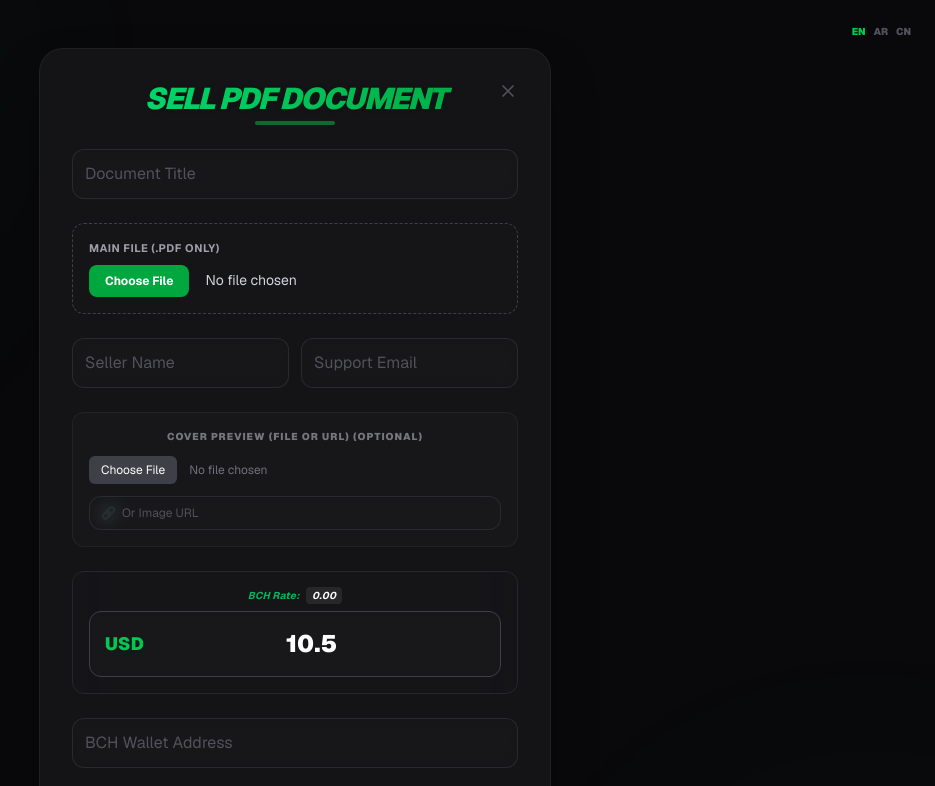
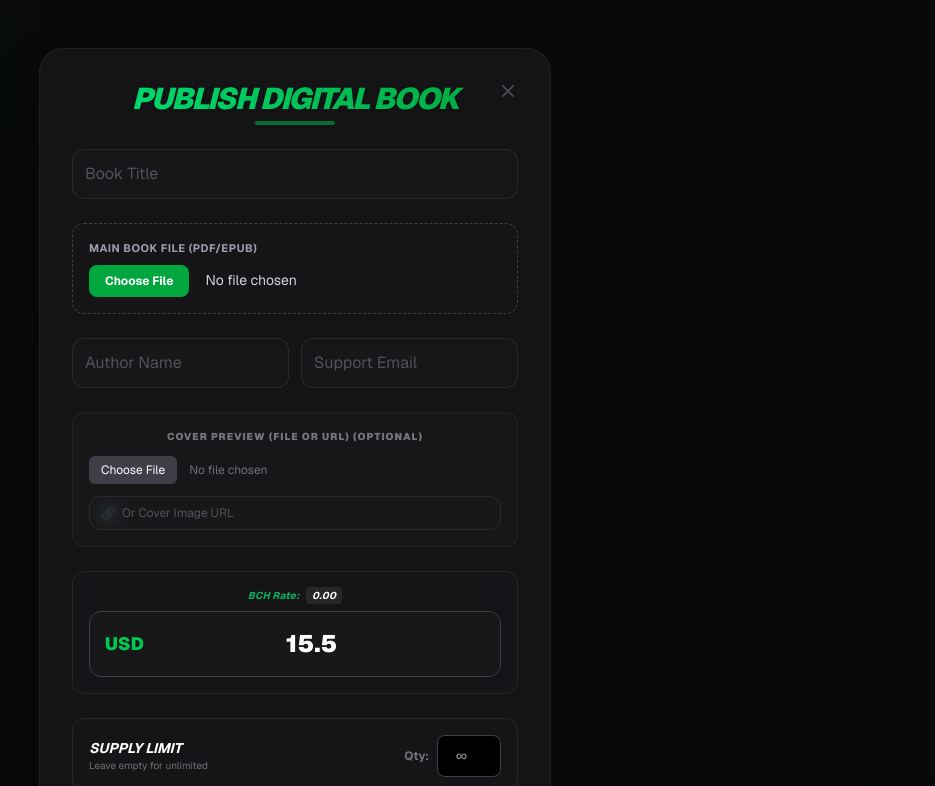
Before and after one commit to saleemm1/payonce-cash, a Next.js app: page /create/books in a window 1280 px wide. Shown: the top 786 px of the page, without its empty margins (345-1280 px from the left). Built offline with nearby package versions, Linux system fonts and the light colour scheme; no server answers.

Commit message:
Update page.js

```diff
--- a/app/create/books/page.js
+++ b/app/create/books/page.js
@@ -4,13 +4,13 @@ import Link from 'next/link';
 
 const translations = {
   en: {
-    title: "Sell PDF Document",
-    docTitle: "Document Title",
-    uploadLabel: "Main File (.pdf only)",
-    seller: "Seller Name",
+    title: "Publish Digital Book",
+    bookTitle: "Book Title",
+    uploadLabel: "Main Book File (PDF/EPUB)",
+    author: "Author Name",
     email: "Support Email",
     coverLabel: "Cover Preview (File or URL) (Optional)",
-    orUrl: "Or Image URL",
+    orUrl: "Or Cover Image URL",
     rate: "BCH Rate:",
     wallet: "BCH Wallet Address",
     promo: "Promo Code",
@@ -18,19 +18,22 @@ const translations = {
     viral: "Viral Mode",
     rec: "Recommended",
     comm: "10% promoter commission",
-    generate: "Generate PDF Link",
-    processing: "Processing Assets...",
+    generate: "Generate Book Link",
+    processing: "Publishing Book...",
     copy: "Copy",
-    done: "✅"
+    done: "✅",
+    supply: "Supply Limit",
+    unlimited: "Leave empty for unlimited",
+    qty: "Qty:"
   },
   ar: {
-    title: "بيع مستند PDF",
-    docTitle: "عنوان المستند",
-    uploadLabel: "الملف الرئيسي (.pdf فقط)",
-    seller: "اسم البائع",
+    title: "نشر كتاب رقمي",
+    bookTitle: "عنوان الكتاب",
+    uploadLabel: "ملف الكتاب الرئيسي (PDF/EPUB)",
+    author: "اسم المؤلف",
     email: "بريد الدعم",
     coverLabel: "معاينة الغلاف (ملف أو رابط) (اختياري)",
-    orUrl: "أو رابط الصورة",
+    orUrl: "أو رابط صورة الغلاف",
     rate: "سعر BCH:",
     wallet: "عنوان محفظة BCH",
     promo: "كود خصم",
@@ -38,19 +41,22 @@ const translations = {
     viral: "الوضع الفيروسي",
     rec: "موصى به",
     comm: "10% عمولة للمسوق",
-    generate: "إنشاء رابط PDF",
-    processing: "جاري معالجة الأصول...",
+    generate: "إنشاء رابط الكتاب",
+    processing: "جاري نشر الكتاب...",
     copy: "نسخ",
-    done: "✅"
+    done: "✅",
+    supply: "حد المخزون",
+    unlimited: "اتركه فارغاً لعدد لا نهائي",
+    qty: "العدد:"
   },
   zh: {
-    title: "出售 PDF 文档",
-    docTitle: "文档标题",
-    uploadLabel: "主文件 (仅限 .pdf)",
-    seller: "卖家名称",
+    title: "发布电子书",
+    bookTitle: "书名",
+    uploadLabel: "主要书籍文件 (PDF/EPUB)",
+    author: "作者姓名",
     email: "支持邮箱",
     coverLabel: "封面预览 (文件或链接) (可选)",
-    orUrl: "或图片链接",
+    orUrl: "或封面图片链接",
     rate: "BCH 汇率:",
     wallet: "BCH 钱包地址",
     promo: "优惠码",
@@ -58,20 +64,23 @@ const translations = {
     viral: "病毒模式",
     rec: "推荐",
     comm: "10% 推广佣金",
-    generate: "生成 PDF 链接",
-    processing: "处理资产中...",
+    generate: "生成书籍链接",
+    processing: "发布书籍中...",
     copy: "复制",
-    done: "✅"
+    done: "✅",
+    supply: "供应限制",
+    unlimited: "留空表示无限",
+    qty: "数量:"
   }
 };
 
-export default function PDFUploadPage() {
+export default function BookUploadPage() {
   const [productName, setProductName] = useState('');
   const [sellerName, setSellerName] = useState('');
   const [sellerEmail, setSellerEmail] = useState('');
   const [previewLink, setPreviewLink] = useState('');
   const [previewFile, setPreviewFile] = useState(null);
-  const [usdPrice, setUsdPrice] = useState(10.5);
+  const [usdPrice, setUsdPrice] = useState(15.5);
   const [wallet, setWallet] = useState('');
   const [bchPreview, setBchPreview] = useState('0.00');
   const [file, setFile] = useState(null);
@@ -82,6 +91,7 @@ export default function PDFUploadPage() {
   const [enablePromo, setEnablePromo] = useState(false);
   const [promoCode, setPromoCode] = useState('');
   const [promoDiscount, setPromoDiscount] = useState('');
+  const [maxSupply, setMaxSupply] = useState(''); // 🔥 State للمخزون
   const [lang, setLang] = useState('en');
 
   useEffect(() => {
@@ -101,17 +111,12 @@ export default function PDFUploadPage() {
     getBCH();
   }, [usdPrice]);
 
-  const changeLang = (l) => {
-    setLang(l);
-    localStorage.setItem('payonce_lang', l);
-  };
-
   const t = translations[lang];
   const dir = lang === 'ar' ? 'rtl' : 'ltr';
 
   const handleGenerate = async (e) => {
     e.preventDefault();
-    if (!file) return alert("Please select a PDF file");
+    if (!file) return alert("Please select a book file (PDF/EPUB)");
 
     setUploading(true);
     try {
@@ -143,6 +148,8 @@ export default function PDFUploadPage() {
         i: json.ipfsHash,
         fn: originalFileName,
         a: enableAffiliate,
+        dt: 'file',
+        l: maxSupply ? parseInt(maxSupply) : null, // 🔥 إضافة الليميت للرابط
         pc: enablePromo && promoCode && promoDiscount ? { code: promoCode.toUpperCase(), discount: promoDiscount } : null
       };
 
@@ -162,12 +169,6 @@ export default function PDFUploadPage() {
       <div className="absolute top-[-10%] left-[-10%] w-96 h-96 bg-green-600/10 rounded-full blur-[128px] pointer-events-none"></div>
       <div className="absolute bottom-[-10%] right-[-10%] w-96 h-96 bg-green-500/5 rounded-full blur-[128px] pointer-events-none"></div>
 
-      <div className="absolute top-6 right-6 flex gap-2 text-[10px] font-black uppercase z-50">
-        <button onClick={() => changeLang('en')} className={`${lang === 'en' ? 'text-green-500' : 'text-zinc-600 hover:text-white'}`}>EN</button>
-        <button onClick={() => changeLang('ar')} className={`${lang === 'ar' ? 'text-green-500' : 'text-zinc-600 hover:text-white'}`}>AR</button>
-        <button onClick={() => changeLang('zh')} className={`${lang === 'zh' ? 'text-green-500' : 'text-zinc-600 hover:text-white'}`}>CN</button>
-      </div>
-
       <form onSubmit={handleGenerate} className="relative z-10 w-full max-w-lg bg-[#18181b]/80 backdrop-blur-2xl p-8 rounded-3xl border border-white/5 shadow-2xl shadow-black/50 space-y-6 transform transition-all hover:border-white/10">
 
         <Link href="/create" className="absolute top-8 right-8 text-zinc-600 hover:text-white transition-colors">
@@ -175,36 +176,19 @@ export default function PDFUploadPage() {
         </Link>
 
         <div className="text-center space-y-1">
-            <h1 className="text-3xl font-black text-transparent bg-clip-text bg-gradient-to-r from-green-400 to-green-600 uppercase italic tracking-tighter drop-shadow-sm">
-            {t.title}
-            </h1>
+            <h1 className="text-3xl font-black text-transparent bg-clip-text bg-gradient-to-r from-green-400 to-green-600 uppercase italic tracking-tighter drop-shadow-sm">{t.title}</h1>
             <div className="h-1 w-20 bg-green-500/50 rounded-full mx-auto"></div>
         </div>
 
-        <div className="group">
-            <input
-                required
-                type="text"
-                value={productName}
-                onChange={(e) => setProductName(e.target.value)}
-                className={inputBaseStyles}
-                placeholder={t.docTitle}
-            />
-        </div>
+        <input required type="text" value={productName} onChange={(e) => setProductName(e.target.value)} className={inputBaseStyles} placeholder={t.bookTitle} />
 
         <div className="bg-zinc-900/30 p-4 rounded-xl border border-dashed border-zinc-700 group hover:border-green-500/50 transition-colors duration-300">
           <label className="text-[11px] text-zinc-400 mb-2 block uppercase font-bold tracking-wider group-hover:text-green-400 transition-colors">{t.uploadLabel}</label>
-          <input
-            required
-            type="file"
-            accept=".pdf"
-            onChange={(e)=>setFile(e.target.files[0])}
-            className="w-full text-sm text-gray-300 file:mr-4 file:py-2 file:px-4 file:rounded-lg file:border-0 file:text-xs file:font-bold file:bg-green-600 file:text-white hover:file:bg-green-500 file:transition-colors cursor-pointer"
-          />
+          <input required type="file" accept=".pdf,.epub" onChange={(e)=>setFile(e.target.files[0])} className="w-full text-sm text-gray-300 file:mr-4 file:py-2 file:px-4 file:rounded-lg file:border-0 file:text-xs file:font-bold file:bg-green-600 file:text-white hover:file:bg-green-500 file:transition-colors cursor-pointer" />
         </div>
 
         <div className="grid grid-cols-2 gap-3">
-          <input required type="text" placeholder={t.seller} onChange={(e)=>setSellerName(e.target.value)} className={inputBaseStyles} />
+          <input required type="text" placeholder={t.author} onChange={(e)=>setSellerName(e.target.value)} className={inputBaseStyles} />
           <input required type="email" placeholder={t.email} onChange={(e)=>setSellerEmail(e.target.value)} className={inputBaseStyles} />
         </div>
 
@@ -212,9 +196,7 @@ export default function PDFUploadPage() {
           <label className="text-[10px] text-zinc-400 block uppercase text-center font-black tracking-widest opacity-70">{t.coverLabel}</label>
           <input type="file" accept="image/*" onChange={(e)=>setPreviewFile(e.target.files[0])} className="w-full text-xs text-zinc-500 file:mr-3 file:py-1.5 file:px-3 file:rounded-md file:border-0 file:bg-zinc-700 file:text-white file:hover:bg-zinc-600 cursor-pointer transition-all" />
           <div className="relative">
-              <div className={`absolute inset-y-0 ${lang === 'ar' ? 'right-0 pr-3' : 'left-0 pl-3'} flex items-center pointer-events-none`}>
-                <span className="text-zinc-500 text-xs">🔗</span>
-              </div>
+              <div className={`absolute inset-y-0 ${lang === 'ar' ? 'right-0 pr-3' : 'left-0 pl-3'} flex items-center pointer-events-none`}><span className="text-zinc-500 text-xs">🔗</span></div>
               <input type="url" placeholder={t.orUrl} value={previewLink} onChange={(e)=>setPreviewLink(e.target.value)} className={`${inputBaseStyles} ${lang === 'ar' ? 'pr-8' : 'pl-8'} py-2 text-xs`} />
           </div>
         </div>
@@ -225,15 +207,27 @@ export default function PDFUploadPage() {
           </label>
           <div className="relative flex items-center group">
             <span className={`absolute ${lang === 'ar' ? 'right-4' : 'left-4'} text-green-500 font-black text-lg pointer-events-none group-hover:scale-110 transition-transform`}>USD</span>
-            <input
-                required
-                type="number"
-                step="any"
-                value={usdPrice}
-                onChange={(e) => setUsdPrice(e.target.value)}
-                className={`w-full p-4 ${lang === 'ar' ? 'pr-16' : 'pl-16'} bg-zinc-900 border border-zinc-700 rounded-xl text-white text-2xl outline-none focus:border-green-500 text-center font-black transition-all shadow-inner`}
-            />
+            <input required type="number" step="any" value={usdPrice} onChange={(e) => setUsdPrice(e.target.value)} className={`w-full p-4 ${lang === 'ar' ? 'pr-16' : 'pl-16'} bg-zinc-900 border border-zinc-700 rounded-xl text-white text-2xl outline-none focus:border-green-500 text-center font-black transition-all shadow-inner`} />
           </div>
+        </div>
+
+        {/* 🔥🔥🔥 هنا الإضافة الجديدة: Supply Limit 🔥🔥🔥 */}
+        <div className="bg-zinc-900/50 p-4 rounded-xl border border-zinc-800 flex items-center justify-between">
+            <div>
+                <h3 className="text-sm font-bold uppercase italic text-white">{t.supply}</h3>
+                <p className="text-[10px] text-zinc-500">{t.unlimited}</p>
+            </div>
+            <div className="flex items-center gap-2">
+                <span className="text-xs font-bold text-zinc-500">{t.qty}</span>
+                <input
+                    type="number"
+                    min="1"
+                    placeholder="∞"
+                    value={maxSupply}
+                    onChange={(e) => setMaxSupply(e.target.value)}
+                    className="w-16 p-2 bg-black border border-zinc-700 rounded-lg text-center text-white outline-none focus:border-green-500 font-bold"
+                />
+            </div>
         </div>
 
         <input required type="text" value={wallet} onChange={(e) => setWallet(e.target.value)} className={inputBaseStyles} placeholder={t.wallet} />
@@ -241,10 +235,7 @@ export default function PDFUploadPage() {
         <div className="bg-gradient-to-br from-zinc-900/80 to-zinc-900/40 p-4 rounded-xl border border-dashed border-zinc-700 hover:border-zinc-500 transition-colors flex flex-col gap-3 group">
             <div className="flex items-center justify-between">
                 <div>
-                   <h3 className="text-sm font-bold uppercase italic text-white flex items-center gap-2">
-                      {t.promo}
-                      {enablePromo && <span className="w-2 h-2 rounded-full bg-green-500 animate-pulse"></span>}
-                   </h3>
+                   <h3 className="text-sm font-bold uppercase italic text-white flex items-center gap-2">{t.promo} {enablePromo && <span className="w-2 h-2 rounded-full bg-green-500 animate-pulse"></span>}</h3>
                    <p className="text-[9px] text-zinc-500 group-hover:text-zinc-400 transition-colors">{t.discount}</p>
                 </div>
                 <div className={`relative inline-block w-10 ${lang === 'ar' ? 'ml-2' : 'mr-2'} align-middle select-none transition duration-200 ease-in`}>
@@ -262,20 +253,13 @@ export default function PDFUploadPage() {
 
         <div className="bg-gradient-to-r from-zinc-900 to-zinc-800/50 p-4 rounded-xl border border-zinc-700/50 flex items-center justify-between hover:shadow-lg hover:shadow-green-900/10 transition-all duration-300">
           <div>
-            <h3 className="text-sm font-bold uppercase italic text-white group flex items-center gap-1">
-                {t.viral}
-                <span className="text-[10px] bg-green-600/20 text-green-400 px-1.5 rounded ml-2 not-italic">{t.rec}</span>
-            </h3>
+            <h3 className="text-sm font-bold uppercase italic text-white group flex items-center gap-1">{t.viral} <span className="text-[10px] bg-green-600/20 text-green-400 px-1.5 rounded ml-2 not-italic">{t.rec}</span></h3>
             <p className="text-[10px] text-zinc-400 leading-tight mt-1">{t.comm}</p>
           </div>
           <input type="checkbox" checked={enableAffiliate} onChange={(e) => setEnableAffiliate(e.target.checked)} className="w-5 h-5 accent-green-500 cursor-pointer rounded bg-zinc-700 border-zinc-600 focus:ring-green-500 focus:ring-offset-zinc-900" />
         </div>
 
-        <button
-            type="submit"
-            disabled={uploading}
-            className="w-full relative overflow-hidden group bg-gradient-to-r from-green-600 to-green-500 hover:from-green-500 hover:to-green-400 py-4 rounded-xl font-black transition-all uppercase italic text-lg shadow-xl shadow-green-900/20 disabled:opacity-50 disabled:cursor-not-allowed transform active:scale-[0.99]"
-        >
+        <button type="submit" disabled={uploading} className="w-full relative overflow-hidden group bg-gradient-to-r from-green-600 to-green-500 hover:from-green-500 hover:to-green-400 py-4 rounded-xl font-black transition-all uppercase italic text-lg shadow-xl shadow-green-900/20 disabled:opacity-50 disabled:cursor-not-allowed transform active:scale-[0.99]">
           <span className="relative z-10 flex items-center justify-center gap-2">
             {uploading ? (
                 <>
```
